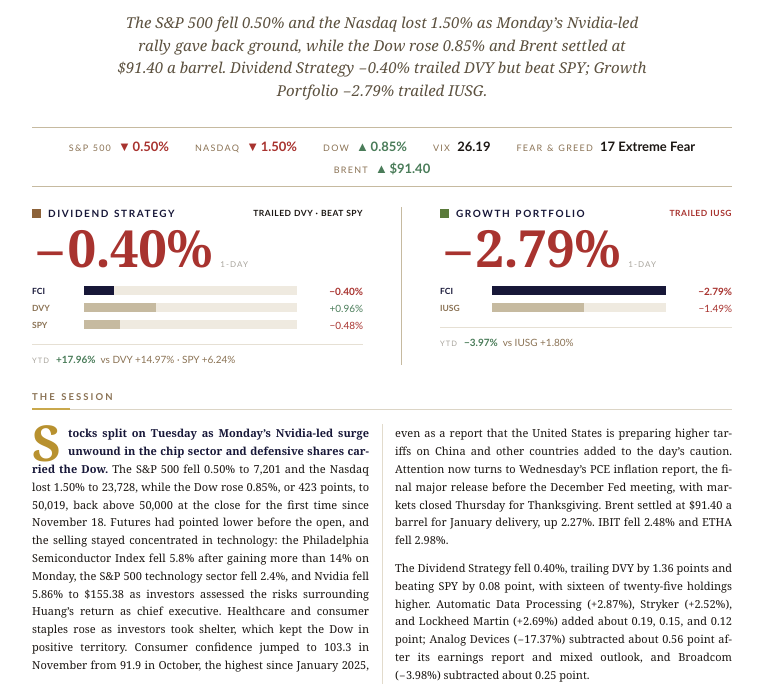
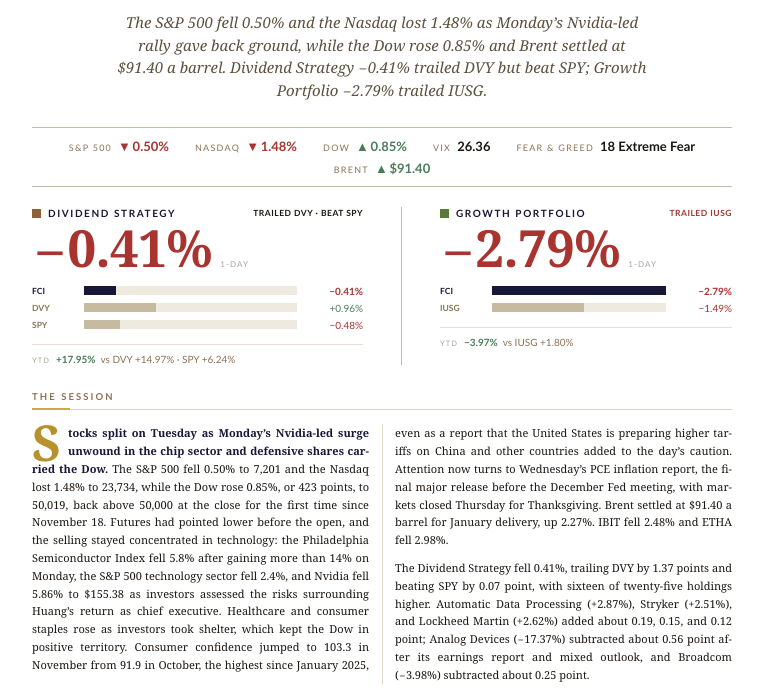
Before and after one commit to richacarson/iown-data, a plain HTML site: page commentaries/Paradiem_FCI_Market_Commentary_2026-11-24.html in a window 1280 px wide. Shown: the part 289-986 px from the top of the page, 258-1021 px from the left. Drawn offline with nearby package versions, Linux system fonts and the light colour scheme.

Commit message:
Commentary 2026-11-24 (closing update): Huang Rally Unwinds as Chips Slide
Published from claude/live

```diff
--- a/commentaries/Paradiem_FCI_Market_Commentary_2026-11-24.html
+++ b/commentaries/Paradiem_FCI_Market_Commentary_2026-11-24.html
@@ -172,16 +172,16 @@
   <div class="cover">
     <div class="kicker">The Session &middot; Post-Close Read</div>
     <h1 class="headline">Huang Rally <i>Unwinds</i> as Chips Slide</h1>
-    <p class="subhead">The S&amp;P 500 fell 0.50% and the Nasdaq lost 1.50% as Monday&rsquo;s Nvidia-led rally gave back ground, while the Dow rose 0.85% and Brent settled at $91.40 a barrel. Dividend Strategy &minus;0.40% trailed DVY but beat SPY; Growth Portfolio &minus;2.79% trailed IUSG.</p>
+    <p class="subhead">The S&amp;P 500 fell 0.50% and the Nasdaq lost 1.48% as Monday&rsquo;s Nvidia-led rally gave back ground, while the Dow rose 0.85% and Brent settled at $91.40 a barrel. Dividend Strategy &minus;0.41% trailed DVY but beat SPY; Growth Portfolio &minus;2.79% trailed IUSG.</p>
   </div>
 
   <!-- ══ MARKET TICKER ══ -->
   <div class="ticker">
     <span class="tk"><span class="tk-l">S&amp;P 500</span><span class="tk-v dn">&#9660;&thinsp;0.50%</span></span>
-    <span class="tk"><span class="tk-l">Nasdaq</span><span class="tk-v dn">&#9660;&thinsp;1.50%</span></span>
+    <span class="tk"><span class="tk-l">Nasdaq</span><span class="tk-v dn">&#9660;&thinsp;1.48%</span></span>
     <span class="tk"><span class="tk-l">Dow</span><span class="tk-v up">&#9650;&thinsp;0.85%</span></span>
-    <span class="tk"><span class="tk-l">VIX</span><span class="tk-v flat">26.19</span></span>
-    <span class="tk"><span class="tk-l">Fear &amp; Greed</span><span class="tk-v flat">17 Extreme Fear</span></span>
+    <span class="tk"><span class="tk-l">VIX</span><span class="tk-v flat">26.36</span></span>
+    <span class="tk"><span class="tk-l">Fear &amp; Greed</span><span class="tk-v flat">18 Extreme Fear</span></span>
     <span class="tk"><span class="tk-l">Brent</span><span class="tk-v up">&#9650;&thinsp;$91.40</span></span>
   </div>
 
@@ -191,13 +191,13 @@
         <span class="sl-name"><span class="sl-tick" style="background:var(--div)"></span>Dividend Strategy</span>
         <span class="sl-tag flat">Trailed DVY &middot; Beat SPY</span>
       </div>
-      <div class="sl-big"><span class="num dn">&minus;0.40%</span><span class="cap">1-Day</span></div>
+      <div class="sl-big"><span class="num dn">&minus;0.41%</span><span class="cap">1-Day</span></div>
       <div class="bars">
-        <div class="bar"><span class="b-l me">FCI</span><span class="b-track"><span class="b-fill me" style="width:14%"></span></span><span class="b-v me dn">&minus;0.40%</span></div>
+        <div class="bar"><span class="b-l me">FCI</span><span class="b-track"><span class="b-fill me" style="width:15%"></span></span><span class="b-v me dn">&minus;0.41%</span></div>
         <div class="bar"><span class="b-l">DVY</span><span class="b-track"><span class="b-fill" style="width:34%"></span></span><span class="b-v up">+0.96%</span></div>
         <div class="bar"><span class="b-l">SPY</span><span class="b-track"><span class="b-fill" style="width:17%"></span></span><span class="b-v dn">&minus;0.48%</span></div>
       </div>
-      <div class="ytd"><span class="ytd-k">YTD</span><span class="ytd-v">+17.96%</span><span class="ytd-b"> &nbsp;vs DVY +14.97% &middot; SPY +6.24%</span></div>
+      <div class="ytd"><span class="ytd-k">YTD</span><span class="ytd-v">+17.95%</span><span class="ytd-b"> &nbsp;vs DVY +14.97% &middot; SPY +6.24%</span></div>
     </div>
     <div class="sleeve">
       <div class="sl-head">
@@ -216,10 +216,10 @@
   <!-- ══ THE SESSION ══ -->
   <div class="sec">The Session</div>
   <div class="flow cmt-flow">
-    <p class="dropcap"><b>Stocks split on Tuesday as Monday&rsquo;s Nvidia-led surge unwound in the chip sector and defensive shares carried the Dow.</b> The S&amp;P 500 fell 0.50% to 7,201 and the Nasdaq lost 1.50% to 23,728, while the Dow rose 0.85%, or 423 points, to 50,019, back above 50,000 at the close for the first time since November 18. Futures had pointed lower before the open, and the selling stayed concentrated in technology: the Philadelphia Semiconductor Index fell 5.8% after gaining more than 14% on Monday, the S&amp;P 500 technology sector fell 2.4%, and Nvidia fell 5.86% to $155.38 as investors assessed the risks surrounding Huang&rsquo;s return as chief executive. Healthcare and consumer staples rose as investors took shelter, which kept the Dow in positive territory. Consumer confidence jumped to 103.3 in November from 91.9 in October, the highest since January 2025, even as a report that the United States is preparing higher tariffs on China and other countries added to the day&rsquo;s caution. Attention now turns to Wednesday&rsquo;s PCE inflation report, the final major release before the December Fed meeting, with markets closed Thursday for Thanksgiving. Brent settled at $91.40 a barrel for January delivery, up 2.27%. IBIT fell 2.48% and ETHA fell 2.98%.</p>
-    <p>The Dividend Strategy fell 0.40%, trailing DVY by 1.36 points and beating SPY by 0.08 point, with sixteen of twenty-five holdings higher. Automatic Data Processing (+2.87%), Stryker (+2.52%), and Lockheed Martin (+2.69%) added about 0.19, 0.15, and 0.12 point; Analog Devices (&minus;17.37%) subtracted about 0.56 point after its earnings report and mixed outlook, and Broadcom (&minus;3.98%) subtracted about 0.25 point.</p>
+    <p class="dropcap"><b>Stocks split on Tuesday as Monday&rsquo;s Nvidia-led surge unwound in the chip sector and defensive shares carried the Dow.</b> The S&amp;P 500 fell 0.50% to 7,201 and the Nasdaq lost 1.48% to 23,734, while the Dow rose 0.85%, or 423 points, to 50,019, back above 50,000 at the close for the first time since November 18. Futures had pointed lower before the open, and the selling stayed concentrated in technology: the Philadelphia Semiconductor Index fell 5.8% after gaining more than 14% on Monday, the S&amp;P 500 technology sector fell 2.4%, and Nvidia fell 5.86% to $155.38 as investors assessed the risks surrounding Huang&rsquo;s return as chief executive. Healthcare and consumer staples rose as investors took shelter, which kept the Dow in positive territory. Consumer confidence jumped to 103.3 in November from 91.9 in October, the highest since January 2025, even as a report that the United States is preparing higher tariffs on China and other countries added to the day&rsquo;s caution. Attention now turns to Wednesday&rsquo;s PCE inflation report, the final major release before the December Fed meeting, with markets closed Thursday for Thanksgiving. Brent settled at $91.40 a barrel for January delivery, up 2.27%. IBIT fell 2.48% and ETHA fell 2.98%.</p>
+    <p>The Dividend Strategy fell 0.41%, trailing DVY by 1.37 points and beating SPY by 0.07 point, with sixteen of twenty-five holdings higher. Automatic Data Processing (+2.87%), Stryker (+2.51%), and Lockheed Martin (+2.62%) added about 0.19, 0.15, and 0.12 point; Analog Devices (&minus;17.37%) subtracted about 0.56 point after its earnings report and mixed outlook, and Broadcom (&minus;3.98%) subtracted about 0.25 point.</p>
     <div class="pull">A rally built on one name has to be re-earned the next day. <b>Think Like an Owner.</b></div>
-    <p>The Growth Portfolio fell 2.79%, trailing IUSG by 1.30 points, with eight of twenty-five holdings higher. Atour Lifestyle and HRMY added about 0.19 and 0.14 point; Credo Technology, NXP Semiconductors, and Nvidia subtracted about 0.42, 0.36, and 0.34 point as AI hardware gave back Monday&rsquo;s gains. YTD, the Dividend Strategy leads DVY by 2.99 points; the Growth Portfolio trails IUSG by 5.77 points.</p>
+    <p>The Growth Portfolio fell 2.79%, trailing IUSG by 1.30 points, with eight of twenty-five holdings higher. Atour Lifestyle and HRMY added about 0.19 and 0.14 point; Credo Technology, NXP Semiconductors, and Nvidia subtracted about 0.42, 0.36, and 0.34 point as AI hardware gave back Monday&rsquo;s gains. YTD, the Dividend Strategy leads DVY by 2.98 points; the Growth Portfolio trails IUSG by 5.77 points.</p>
   </div>
 
   <!-- ══ NOTABLE MOVERS & NEWS ══ -->
@@ -229,7 +229,7 @@
     <div class="mover"><div class="mover-top"><span class="mover-tkr">ATAT</span><span class="mover-pct up">+3.27%</span><span class="mover-strat grw">Growth</span></div><div class="mover-cat">Rose to $39.20.</div></div>
     <div class="mover"><div class="mover-top"><span class="mover-tkr">HRMY</span><span class="mover-pct up">+3.11%</span><span class="mover-strat grw">Growth</span></div><div class="mover-cat">Rose to $35.11.</div></div>
     <div class="mover"><div class="mover-top"><span class="mover-tkr">ADP</span><span class="mover-pct up">+2.87%</span><span class="mover-strat div">Dividend</span></div><div class="mover-cat">Rose to $310.79.</div></div>
-    <div class="mover"><div class="mover-top"><span class="mover-tkr">LMT</span><span class="mover-pct up">+2.69%</span><span class="mover-strat div">Dividend</span></div><div class="mover-cat">Rose to $587.04.</div></div>
+    <div class="mover"><div class="mover-top"><span class="mover-tkr">LMT</span><span class="mover-pct up">+2.62%</span><span class="mover-strat div">Dividend</span></div><div class="mover-cat">Rose to $586.63.</div></div>
   </div>
   <div class="movers-label lose">Decliners</div>
   <div class="movers movers-grid">
@@ -249,7 +249,7 @@
   <!-- ══ YEAR-TO-DATE ══ -->
   <div class="sec">Year-to-Date Standing</div>
   <div class="band">
-    <div><div class="bl">Dividend Strategy</div><div class="bn">+17.96%</div><div class="bb">vs DVY +14.97% &nbsp;/&nbsp; SPY +6.24%</div><div class="bs">Spread vs DVY <b>+2.99 pts</b></div></div>
+    <div><div class="bl">Dividend Strategy</div><div class="bn">+17.95%</div><div class="bb">vs DVY +14.97% &nbsp;/&nbsp; SPY +6.24%</div><div class="bs">Spread vs DVY <b>+2.98 pts</b></div></div>
     <div><div class="bl">Growth Portfolio</div><div class="bn">&minus;3.97%</div><div class="bb">vs IUSG +1.80%</div><div class="bs">Spread vs IUSG <b>&minus;5.77 pts</b></div></div>
   </div>
 
```
Also changed, not shown: commentary-manifest.json, 1 other file.
